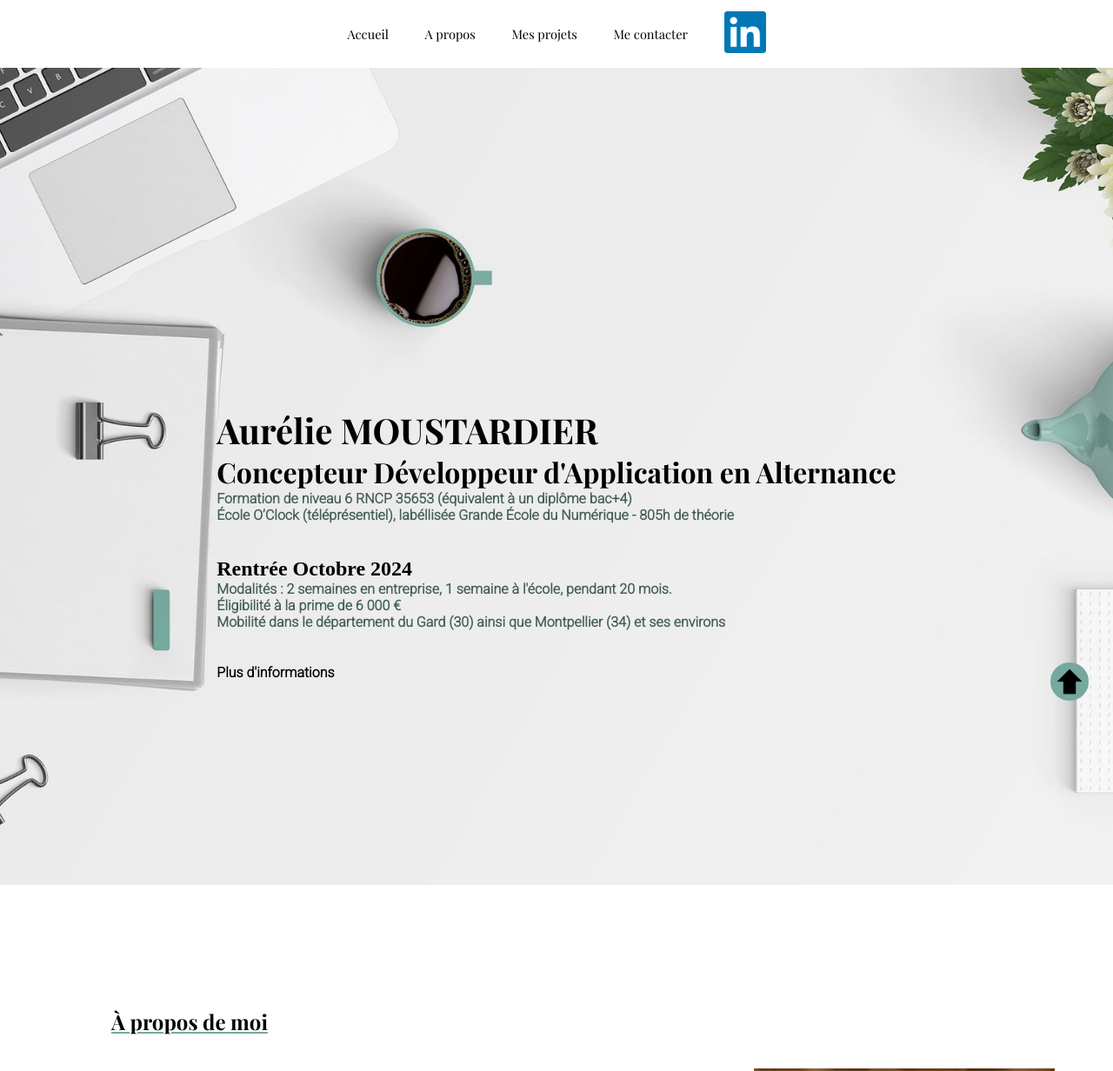
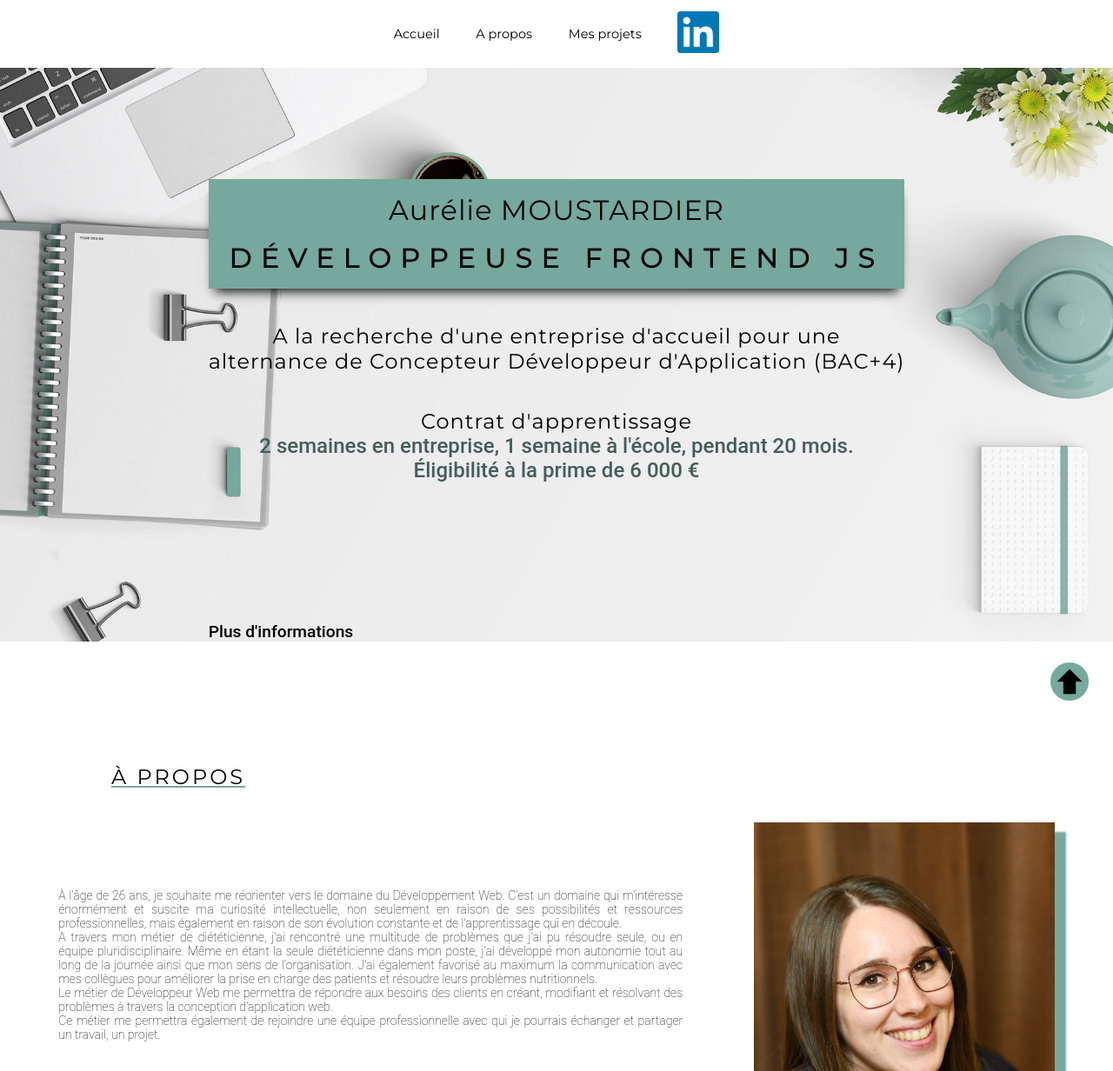
Before and after one commit to AurelieMous/Portfolio, a plain HTML site: page index.html in a window 1280 px wide. Shown: the top 1232 px of the page at 87% size. Drawn offline with nearby package versions, Linux system fonts and the light colour scheme; a web font is replaced by a local one.

Commit message:
Changements

```diff
--- a/accueil.css
+++ b/accueil.css
@@ -24,7 +24,7 @@ nav {
     justify-content: center;
     align-items: center;
     gap: 2em;
-    font-family: "Playfair Display", serif;
+    font-family: "Montserrat", sans-serif;
     font-size: 1.3em;
     padding-bottom: 1%;
     padding-top: 1%;
@@ -55,37 +55,68 @@ nav {
     justify-content: center;
     align-items: center;
     flex-wrap: wrap;
+    padding-top: 10%;
+}
+
+.boxshadow {
+    background-color: #76A89D;
+    -webkit-box-shadow: 0px 10px 13px -7px #000000, 5px 5px 15px 5px rgba(0,0,0,0);
+    box-shadow: 0px 10px 13px -7px #000000, 5px 5px 15px 5px rgba(0,0,0,0);
+    padding: 0%;
 }
 
 h1 {
-    font-family: "Playfair Display", serif;
-    font-size: 2.5em;
+    font-family: "Montserrat", sans-serif;
+    font-size: 2em;
     color: black;
-    padding-top: 50%;
+    text-align: center;
+    font-optical-sizing: auto;
+    font-weight: 400;
+    font-style: normal;
+    letter-spacing: 1px;
+    padding-top: 2%;
 }
 
 h2 {
-    font-family: "Playfair Display", serif;
+    font-family: "Montserrat", sans-serif;
     font-size: 2em;
+    text-align: center;
+    font-optical-sizing: auto;
+    font-weight: 500;
+    font-style: normal;
+    letter-spacing: 10px;
+    padding-top: 2%;
+    padding-bottom: 2%;
 }
 
 h3 {
     font-family: "Roboto", sans-serif;
-    font-size: 1em;
+    font-size: 1.5em;
+    font-weight: 500;
     color: #435e58;
+    text-align: center;
 }
 
 h4 {
-    font-family: 'Cinzel', serif;
     font-size: 1.5em;
     color: black;
     margin-top: 5%;
+    text-align: center;
+    font-optical-sizing: auto;
+    font-weight: 400;
+    font-style: normal;
+    letter-spacing: 1px;
+    font-family: "Montserrat", sans-serif;
 }
 
-.section-0 a {
-    display: block;
-    margin-top: 5%;
-    margin-bottom: 30%;
+.section-0 a{
+    font-family: "Roboto", sans-serif;
+    font-size: 1.2em;
+    font-weight: 500;
+}
+
+.liens-pratiques {
+    padding-top: 20%;
 }
 
 .section-0 a:after {
@@ -101,7 +132,7 @@ h4 {
 }
 
 .section-0 a:hover:after {
-    width: 19%;
+    width: 100%;
   }
 
 .section-1 {
@@ -116,7 +147,11 @@ p {
 }
 
 h5 {
-    font-family: "Playfair Display", serif;
+    font-optical-sizing: auto;
+    font-weight: 400;
+    font-style: normal;
+    letter-spacing: 3px;
+    font-family: "Montserrat", sans-serif;
     padding-left: 10%;
     padding-top: 1%;
     padding-bottom: 3%;
@@ -127,6 +162,7 @@ h5 {
 .pourquoi1 {
     text-align: justify;
     font-family: "Roboto", sans-serif;
+    font-weight: 200;
     font-size: 1.1em;
     padding-bottom: 15px;
     padding-right: 50px;
@@ -134,13 +170,20 @@ h5 {
 
 .pourquoi2 {
     text-align: center;
-    font-weight: bold;
-    font-family: "Playfair Display", serif;
+    font-optical-sizing: auto;
+    font-weight: 700;
+    font-style: normal;
+    letter-spacing: 1px;
+    font-family: "Montserrat", sans-serif;
     font-size: 1.1em;
     padding-top: 5%;
     padding-bottom: 5%;
     padding-left: 20%;
     padding-right: 20%;
+}
+
+.liens {
+    display: flex;
 }
 
 .click {
@@ -153,7 +196,6 @@ h5 {
     font-family: "Roboto", sans-serif;
     font-size: 1.1em;
     padding: 2%;
-    display: block;
     border-radius: 20px;
     width: 15%;
 
@@ -216,10 +258,14 @@ h5 {
     border: solid 5px #688D85;
     background-color: #688D85;
     color: white;
+    -webkit-box-shadow: 0px 10px 13px -7px #000000, 5px 5px 15px 5px rgba(0,0,0,0);
+    box-shadow: 0px 10px 13px -7px #000000, 5px 5px 15px 5px rgba(0,0,0,0);
 }
 
 .contacter p {
     text-align: center;
+    font-family: "Roboto", sans-serif;
+    font-weight: 100;
 }
 
 
--- a/index.html
+++ b/index.html
@@ -13,7 +13,8 @@
     <!--Deuxieme écriture-->
     <link rel="preconnect" href="https://fonts.googleapis.com">
     <link rel="preconnect" href="https://fonts.gstatic.com" crossorigin>
-    <link href="https://fonts.googleapis.com/css2?family=Roboto:wght@300&display=swap" rel="stylesheet">
+    <link href="https://fonts.googleapis.com/css2?family=Montserrat:ital,wght@0,100..900;1,100..900&display=swap" rel="stylesheet">
+
 
     <script src="script.js" defer></script>
 </head>
@@ -23,26 +24,29 @@
             <a class="ligne" href="#section-0">Accueil</a>
             <a class="ligne" href="#section-2">A propos</a>
             <a class="ligne" href="#section-3">Mes projets</a>
-            <a class="ligne" href="#section-4">Me contacter</a>
             <a href="https://www.linkedin.com/in/aur%C3%A9lie-moustardier-7393672b2/" target="_blank"><img class="LinkedIn" src="images/LinkedIn.png" alt="LinkedIn"></im></a>
         </nav>
     </header>
     <main>
         <section class="section-0">
             <div>
-                <h1>Aurélie MOUSTARDIER</h1>
-                <h2>Concepteur Développeur d'Application en Alternance</h2>
-                <h3>Formation de niveau 6 RNCP 35653 (équivalent à un diplôme bac+4)<br> École O’Clock (téléprésentiel), labéllisée Grande École du
-                    Numérique - 805h de théorie </h3>
-                <h4>Rentrée Octobre 2024</h4>
-                <h3>Modalités : 2 semaines en entreprise, 1 semaine à l'école, pendant 20 mois.</h3>
+                <div class="boxshadow">
+                    <h1>Aurélie MOUSTARDIER</h1>
+                    <h2>DÉVELOPPEUSE FRONTEND JS</h2>
+                </div>
+                <h4>A la recherche d'une entreprise d'accueil pour une
+                    <br>
+                    alternance de Concepteur Développeur d'Application (BAC+4) </h4>
+                <h4>Contrat d'apprentissage</h4>
+                <h3>2 semaines en entreprise, 1 semaine à l'école, pendant 20 mois.</h3>
                 <h3>Éligibilité à la prime de 6 000 €</h3>
-                <h3>Mobilité dans le département du Gard (30) ainsi que Montpellier (34) et ses environs</h3>
-                <h3><a href="https://oclock.io/formations/cda-alternance">Plus d'informations</a></h3>
+                <div class="liens-pratiques">
+                    <a href="https://oclock.io/formations/cda-alternance">Plus d'informations</a>
+                </div>
             </div>
         </section>
         <section class="section-1">
-            <h5>À propos de moi</h5>
+            <h5>À PROPOS</h5>
                 <div class="megacontenaire">
                     <div class="groscontenaire">
                         <div class="pourquoi1">
@@ -56,21 +60,18 @@
                             <p>Le métier de Développeur Web me permettra de répondre aux besoins des clients en créant, modifiant et résolvant des problèmes à travers la conception d'application web.</p>
                             <p>Ce métier me permettra également de rejoindre une équipe professionnelle avec qui je pourrais échanger et partager un travail, un projet.</p>
                         </div>
-                        <p class="pourquoi2">En tant qu'alternante, je serai flexible et m'adapterai aux besoins de votre entreprise !</p>
-                        <a id="boutonC" class="click" href="#section-6">Me contacter</a>
+                            <p class="pourquoi2">En tant qu'alternante, je serai flexible et m'adapterai aux besoins de votre entreprise !</p>
+                        <div class="liens">
+                            <a href="mailto:aurelie.moustardier@outlook.fr" class="click">Me contacter</a>
+                            <a class="click" href="CV Aurélie Moustardier  .pdf" target="_blank">Mon CV</a>
+                        </div>
                     </div>
                     <img class="profile" src="images/imageprofile.jpg" alt="Aurélie Moustardier">
                 </div>
         </section>
         <section class="section-3">
-            <h5>Mes projets</h5>
+            <h5>MES PROJETS</h5>
             <a href="https://github.com/AurelieMous" target="_blank" class="gitHub"><img src="images/GitHub.png" alt="github"></a>
-        </section>
-        <section class="section-4">
-            <h5>Me contacter</h5>
-            <div class="contacter">
-                <p>Mail : aurelie.moustardier@outlook.fr</p>
-            </div>
         </section>
         <a id="back" href="#section-0"><img class="retourhautdepage" src="images/retour.png"></a>
     </main>
--- a/responsive.css
+++ b/responsive.css
@@ -17,13 +17,7 @@
 
     .section-0 {
         padding-top: 10%;
-        padding-bottom: 5%;
     }
-
-    h1 {
-        padding-top: 20%;
-    }
-
     h2, h3, h4 {
         padding-bottom: 1%;
         padding-top: 1%;
--- a/script.js
+++ b/script.js
@@ -1,3 +1,4 @@
+//Scrolling
 const navLinks = [...document.querySelectorAll("nav a")]
 const sections = [...document.querySelectorAll("section")]
 const bontonC = document.getElementById("boutonC")
@@ -22,16 +23,6 @@ function addScrollSmooth(e){
         behavior: "smooth"
     })
 }
-//Quand je clique sur mon boutonC cela m'envois à la section 4 du tableau sections en utilisation un effet de scrolling Smooth//
-
-boutonC.addEventListener("click", addScrollSmoothContact)
-
-function addScrollSmoothContact() {
-    window.scrollTo({
-        top: sections.at(3).offsetTop,
-        behavior: "smooth"
-    })
-}
 
 back.addEventListener("click", addScrollReturn)
 
@@ -43,3 +34,5 @@ function addScrollReturn() {
 }
 
 window.addEventListener("resize", PositionCalculation)
+
+//Trie des projets réalisés
```
Also changed, not shown: 1 other file.
